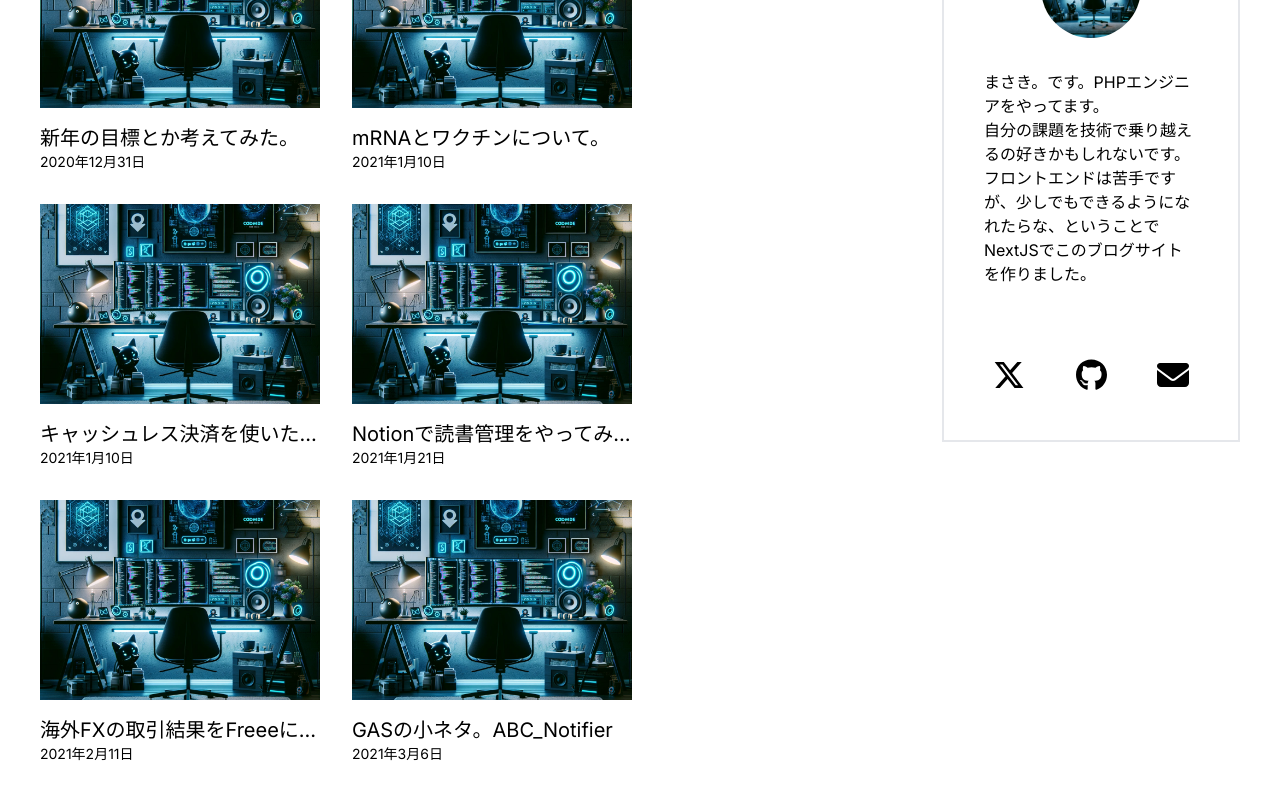
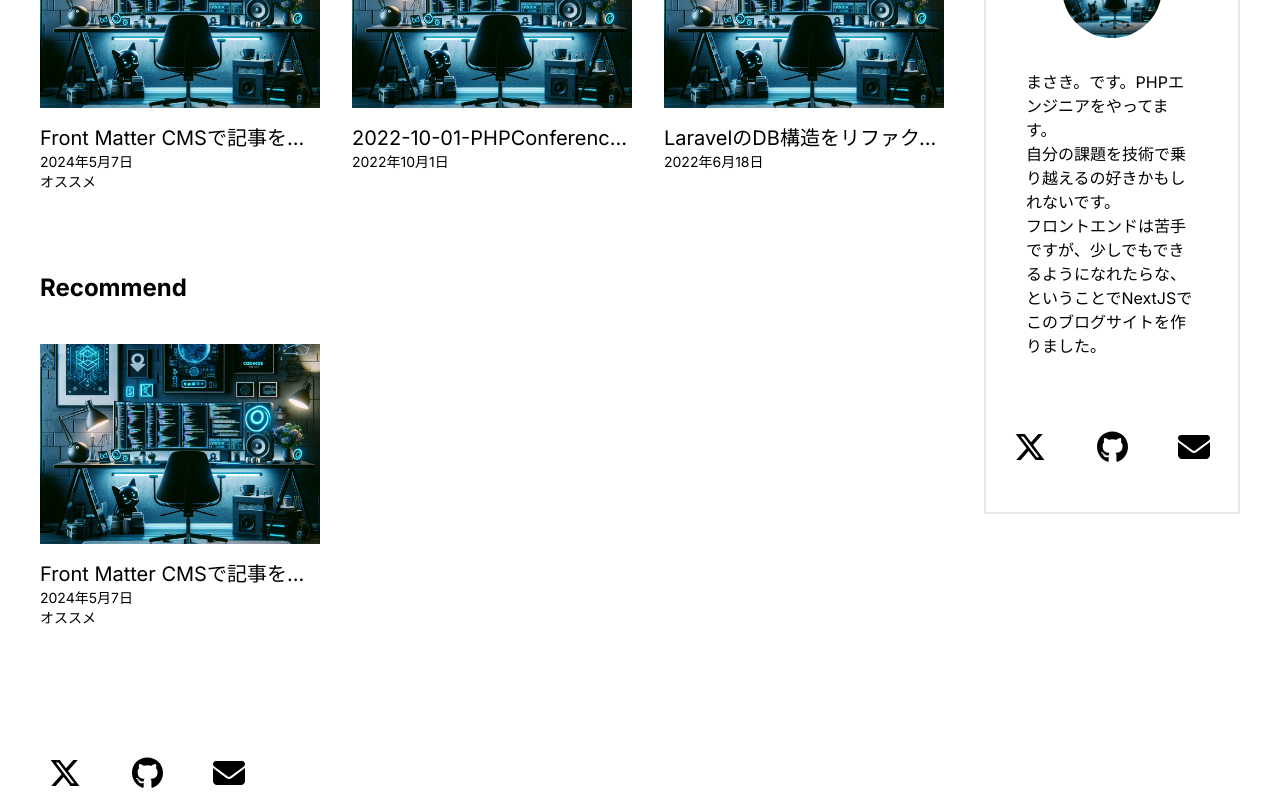
Before and after one commit to kuroneko913/nextjs-blog, a Next.js app: page / in a window 1280 px wide. Shown: the part 720-1514 px from the top of the page. Built offline with nearby package versions, Linux system fonts and the light colour scheme.

Commit message:
[fix] 新しい順にソート、オススメ記事のみを表示できるようにした。

```diff
--- a/app/modules/IntroductionBox.tsx
+++ b/app/modules/IntroductionBox.tsx
@@ -3,7 +3,7 @@ import SocialIconBox from './SocialIconBox';
 
 export default function IntroductionBox() {
     return (
-        <div className="p-10 border-2" style={{ width: "100%", height: "100%", marginTop: "100px" }}>
+        <div className="p-10 border-2" style={{ maxWidth: "20vw", height: "100%", marginTop: "100px" }}>
             <div style={{ width: "100px", height: "100px", overflow: "hidden", position: "relative", borderRadius: "50%", margin: "auto" }}>
                 <Image layout="fill" objectFit="cover" src="/images/hero.webp" alt="Hero"/>
             </div>
@@ -12,7 +12,7 @@ export default function IntroductionBox() {
                 <p>自分の課題を技術で乗り越えるの好きかもしれないです。</p>
                 <p>フロントエンドは苦手ですが、少しでもできるようになれたらな、ということでNextJSでこのブログサイトを作りました。</p>
             </div>
-            <div className="mx-auto w-full max-w-md">
+            <div className="mx-auto w-full max-w-md flex justify-center basis-1">
                 <SocialIconBox />
             </div>
         </div>
--- a/app/modules/Top.tsx
+++ b/app/modules/Top.tsx
@@ -1,13 +1,16 @@
 import UpdateArticle from "./UpdateArticle";
 import RecommendArticle from "./RecommendArticle";
 import IntroductionBox from "./IntroductionBox";
+import { RecomendedPostsFilter, UpdatedArticleFilter } from "@/src/ArticleFilter";
 
 export default function Top(prop) {
+    const updatedPosts = UpdatedArticleFilter(prop.posts, 3);
+    const RecomendedPosts = RecomendedPostsFilter(prop.posts, 10);
     return (
-        <div className="flex p-10">
+        <div className="flex p-10 justify-between">
             <div>
-                <UpdateArticle posts={prop.posts} />
-                <RecommendArticle posts={prop.posts} />
+                <UpdateArticle posts={updatedPosts} />
+                <RecommendArticle posts={RecomendedPosts} />
             </div>
             <IntroductionBox />
         </div>
--- a/posts/2024-05-07-front-matter-cmsで記事を書いてみる.md
+++ b/posts/2024-05-07-front-matter-cmsで記事を書いてみる.md
@@ -4,7 +4,7 @@ description: ""
 date: 2024-05-07T13:22:40.295Z
 preview: ""
 draft: true
-tags: []
+tags: [オススメ]
 categories: []
 type: default
 ---
--- /dev/null
+++ b/src/ArticleFilter.tsx
@@ -0,0 +1,29 @@
+/**
+ * 投稿を更新日時の降順でソートし、指定された件数分の投稿を返す
+ * @param posts 投稿
+ * @param count 取得件数
+ * @returns
+ */
+export function UpdatedArticleFilter(posts: [], count : number = 3) {
+    // 元の配列を上書きしないようにコピーを作成してそれをソートする
+    const targetPosts = posts.map((post) => { return post });
+    const sortedPosts = targetPosts.sort((a, b) => {
+        if (a.date < b.date) return 1;
+        if (a.date > b.date) return -1;
+        return 0;
+    });
+    return sortedPosts.slice(0, count);
+}
+
+/**
+ * おすすめタグのついた投稿を指定された件数分返す
+ * @param posts 投稿
+ * @param count 取得件数
+ */
+export function RecomendedPostsFilter(posts: [], count : number = 10) {
+    const targetPosts = posts.map((post) => { return post });
+    return targetPosts.filter((post) => {
+        if (post.tags === undefined) return false;
+        return post.tags.includes("オススメ");
+    }).slice(0, count);
+};
```
